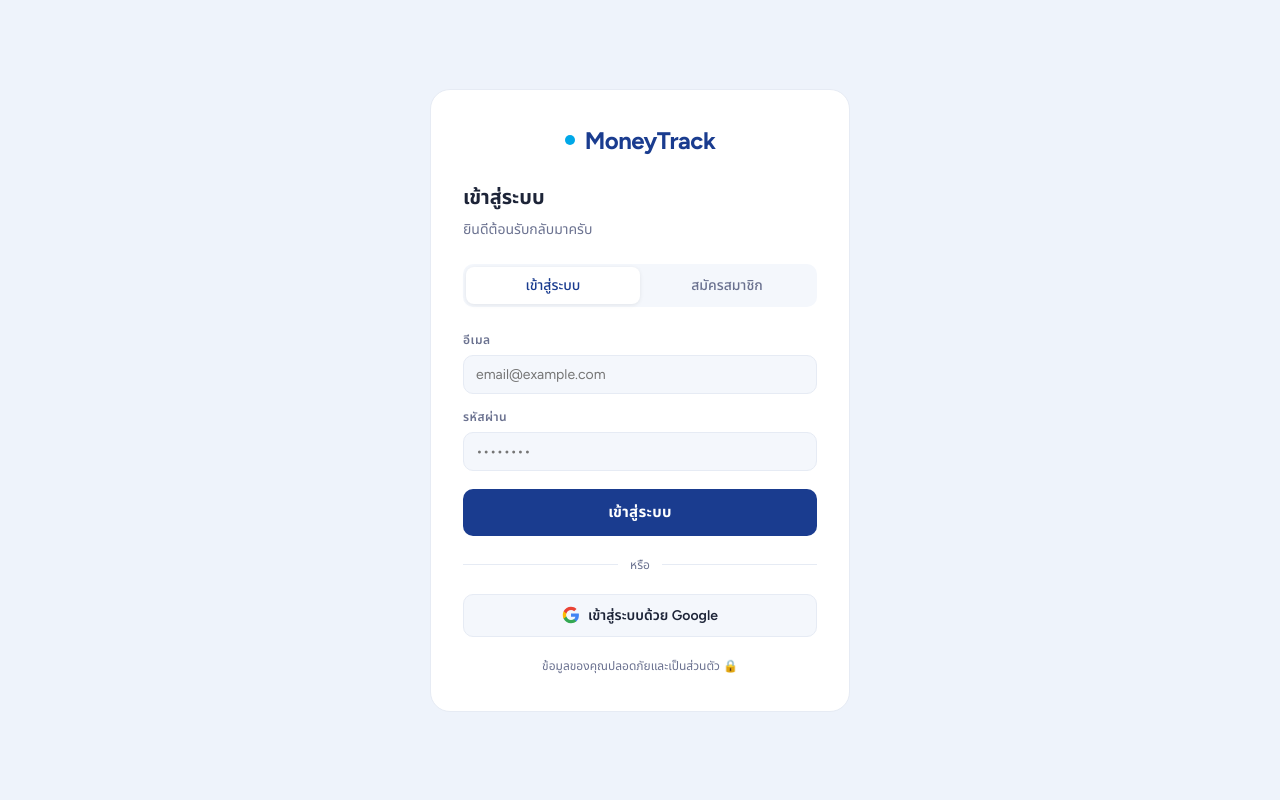
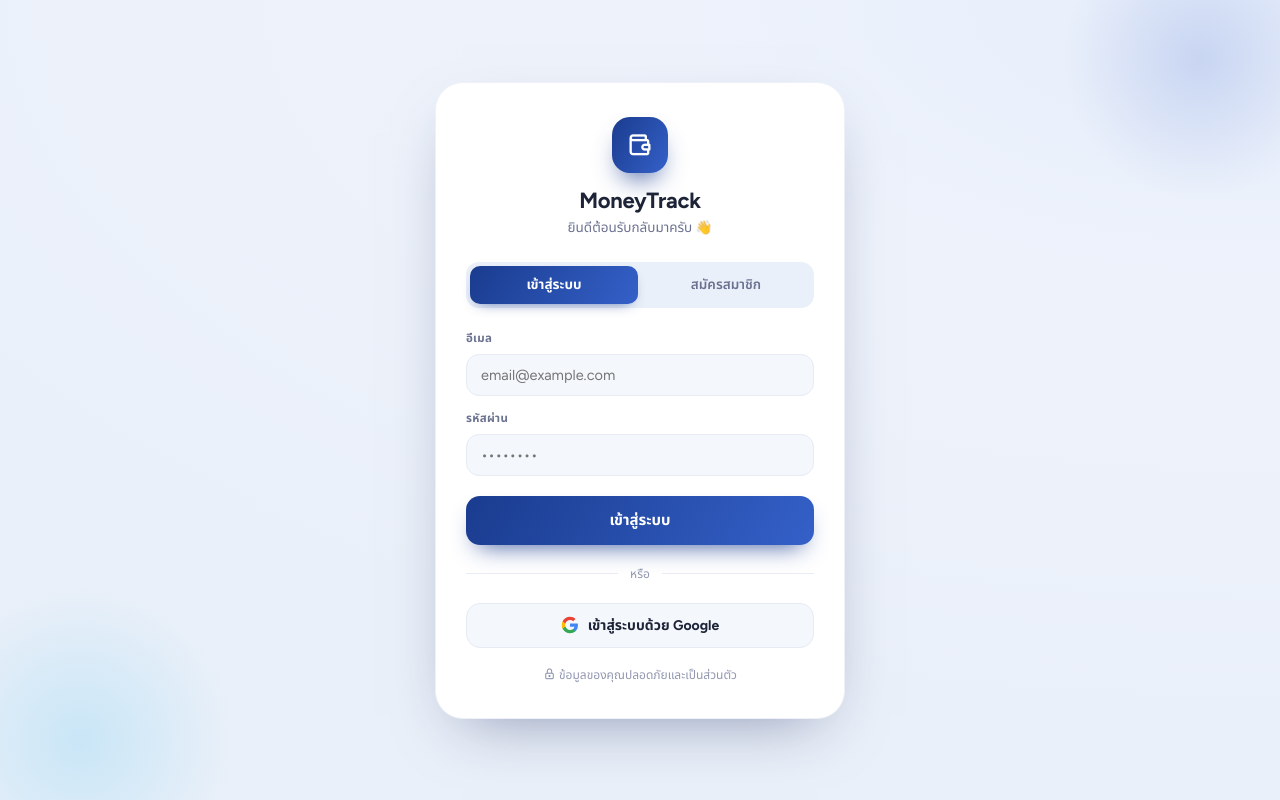
Before and after one commit to chaiyasithj13/Moneytrack, a React (Vite) app in the folder moneytrack/: page /login in a window 1280 px wide. Built offline with nearby package versions, Linux system fonts and the light colour scheme; no server answers.

Commit message:
Update LoginPage.jsx

```diff
--- a/moneytrack/src/pages/LoginPage.jsx
+++ b/moneytrack/src/pages/LoginPage.jsx
@@ -1,26 +1,6 @@
 import { useState } from 'react'
 import { supabase } from '../lib/supabase'
-
-const styles = {
-  page: { minHeight: '100vh', background: 'var(--bg)', display: 'flex', alignItems: 'center', justifyContent: 'center', padding: 20 },
-  card: { background: 'var(--bg2)', border: '1px solid var(--border)', borderRadius: 20, padding: '36px 32px', width: '100%', maxWidth: 420 },
-  logo: { display: 'flex', alignItems: 'center', gap: 10, marginBottom: 28, justifyContent: 'center' },
-  logoDot: { width: 10, height: 10, background: 'var(--accent)', borderRadius: '50%' },
-  logoText: { fontSize: 24, fontWeight: 700, color: 'var(--primary)', letterSpacing: '-0.5px' },
-  title: { fontSize: 20, fontWeight: 700, color: 'var(--text)', marginBottom: 6 },
-  sub: { fontSize: 14, color: 'var(--muted)', marginBottom: 24 },
-  tabs: { display: 'flex', background: 'var(--bg3)', borderRadius: 10, padding: 3, marginBottom: 24 },
-  tab: { flex: 1, padding: '8px 0', border: 'none', background: 'none', borderRadius: 8, fontSize: 14, fontWeight: 500, cursor: 'pointer', color: 'var(--muted)', transition: '.2s', fontFamily: 'var(--font)' },
-  tabActive: { background: 'var(--bg2)', color: 'var(--primary)', boxShadow: '0 1px 4px rgba(0,0,0,.08)' },
-  label: { display: 'block', fontSize: 12, fontWeight: 600, color: 'var(--muted)', marginBottom: 6, textTransform: 'uppercase', letterSpacing: '.5px' },
-  input: { width: '100%', background: 'var(--bg3)', border: '1.5px solid var(--border)', color: 'var(--text)', borderRadius: 10, padding: '10px 12px', fontSize: 14, marginBottom: 14, outline: 'none', fontFamily: 'var(--font)' },
-  btn: { width: '100%', background: 'var(--primary)', color: '#fff', border: 'none', borderRadius: 10, padding: '12px 0', fontSize: 15, fontWeight: 700, cursor: 'pointer', marginTop: 4, letterSpacing: '.3px', fontFamily: 'var(--font)' },
-  divider: { display: 'flex', alignItems: 'center', gap: 12, margin: '20px 0', color: 'var(--muted)', fontSize: 12 },
-  line: { flex: 1, height: 1, background: 'var(--border)' },
-  googleBtn: { width: '100%', background: 'var(--bg3)', border: '1.5px solid var(--border)', color: 'var(--text)', borderRadius: 10, padding: '10px 0', fontSize: 14, fontWeight: 600, cursor: 'pointer', display: 'flex', alignItems: 'center', justifyContent: 'center', gap: 8, fontFamily: 'var(--font)' },
-  error: { background: '#fdeaea', border: '1px solid #f5b5b5', color: '#c0392b', borderRadius: 8, padding: '10px 12px', fontSize: 13, marginBottom: 14 },
-  success: { background: '#e8f8f0', border: '1px solid #9ee5c4', color: '#0b6e4f', borderRadius: 8, padding: '10px 12px', fontSize: 13, marginBottom: 14 },
-}
+import { Icon, Field, Input, Segmented } from '../components/MoneyUI'
 
 export default function LoginPage() {
   const [mode, setMode] = useState('login')
@@ -33,18 +13,12 @@
 
   const handleSubmit = async (e) => {
     e.preventDefault()
-    setLoading(true)
-    setError('')
-    setSuccess('')
-
+    setLoading(true); setError(''); setSuccess('')
     if (mode === 'login') {
       const { error } = await supabase.auth.signInWithPassword({ email, password })
       if (error) setError(error.message === 'Invalid login credentials' ? 'อีเมลหรือรหัสผ่านไม่ถูกต้องครับ' : error.message)
     } else {
-      const { error } = await supabase.auth.signUp({
-        email, password,
-        options: { data: { full_name: name } }
-      })
+      const { error } = await supabase.auth.signUp({ email, password, options: { data: { full_name: name } } })
       if (error) setError(error.message)
       else setSuccess('สมัครสมาชิกสำเร็จ! กรุณาตรวจสอบอีเมลเพื่อยืนยันบัญชีครับ')
     }
@@ -52,65 +26,46 @@
   }
 
   const handleGoogle = async () => {
-    await supabase.auth.signInWithOAuth({
-      provider: 'google',
-      options: { redirectTo: window.location.origin }
-    })
+    await supabase.auth.signInWithOAuth({ provider: 'google', options: { redirectTo: window.location.origin } })
   }
 
   return (
-    <div style={styles.page}>
-      <div style={styles.card}>
-        <div style={styles.logo}>
-          <div style={styles.logoDot}></div>
-          <div style={styles.logoText}>MoneyTrack</div>
+    <div style={{ minHeight: '100vh', width: '100%', display: 'flex', alignItems: 'center', justifyContent: 'center', padding: 20, background: 'var(--bg-grad)', position: 'relative', overflow: 'hidden' }}>
+      <div style={{ position: 'absolute', top: -80, right: -60, width: 280, height: 280, borderRadius: '50%', background: 'radial-gradient(circle, rgba(52,96,200,.18), transparent 70%)' }} />
+      <div style={{ position: 'absolute', bottom: -100, left: -80, width: 320, height: 320, borderRadius: '50%', background: 'radial-gradient(circle, rgba(0,168,232,.14), transparent 70%)' }} />
+
+      <div className="mt-anim" style={{ background: 'var(--surface)', borderRadius: 28, padding: '34px 30px', width: '100%', maxWidth: 410, boxShadow: 'var(--shadow-lg)', border: '1px solid var(--border-2)', position: 'relative' }}>
+        <div style={{ display: 'flex', flexDirection: 'column', alignItems: 'center', marginBottom: 24 }}>
+          <div style={{ width: 56, height: 56, borderRadius: 18, background: 'var(--grad)', display: 'flex', alignItems: 'center', justifyContent: 'center', color: '#fff', boxShadow: '0 14px 26px -10px rgba(26,60,143,.8)', marginBottom: 14 }}><Icon n="ti-wallet" s={28} /></div>
+          <div style={{ fontSize: 22, fontWeight: 800, letterSpacing: '-0.3px' }}>MoneyTrack</div>
+          <div style={{ fontSize: 13.5, color: 'var(--muted)', marginTop: 4 }}>{mode === 'login' ? 'ยินดีต้อนรับกลับมาครับ 👋' : 'เริ่มจัดการการเงินของคุณ'}</div>
         </div>
 
-        <div style={styles.title}>{mode === 'login' ? 'เข้าสู่ระบบ' : 'สมัครสมาชิก'}</div>
-        <div style={styles.sub}>{mode === 'login' ? 'ยินดีต้อนรับกลับมาครับ' : 'เริ่มจัดการการเงินของคุณ'}</div>
+        <Segmented value={mode} onChange={(m) => { setMode(m); setError(''); setSuccess('') }}
+          options={[{ value: 'login', label: 'เข้าสู่ระบบ' }, { value: 'register', label: 'สมัครสมาชิก' }]} style={{ marginBottom: 22 }} />
 
-        <div style={styles.tabs}>
-          <button style={{ ...styles.tab, ...(mode === 'login' ? styles.tabActive : {}) }} onClick={() => { setMode('login'); setError(''); setSuccess('') }}>เข้าสู่ระบบ</button>
-          <button style={{ ...styles.tab, ...(mode === 'register' ? styles.tabActive : {}) }} onClick={() => { setMode('register'); setError(''); setSuccess('') }}>สมัครสมาชิก</button>
-        </div>
-
-        {error && <div style={styles.error}><i className="ti ti-alert-circle" /> {error}</div>}
-        {success && <div style={styles.success}><i className="ti ti-check" /> {success}</div>}
+        {error && <div style={{ background: 'var(--red-soft)', color: 'var(--red-ink)', borderRadius: 12, padding: '10px 14px', fontSize: 13, marginBottom: 14 }}><Icon n="ti-alert-circle" s={15} /> {error}</div>}
+        {success && <div style={{ background: 'var(--teal-soft)', color: 'var(--teal-ink)', borderRadius: 12, padding: '10px 14px', fontSize: 13, marginBottom: 14 }}><Icon n="ti-check" s={15} /> {success}</div>}
 
         <form onSubmit={handleSubmit}>
-          {mode === 'register' && (
-            <div>
-              <label style={styles.label}>ชื่อ-นามสกุล</label>
-              <input style={styles.input} type="text" placeholder="กรอกชื่อของคุณ" value={name} onChange={e => setName(e.target.value)} required />
-            </div>
-          )}
-          <div>
-            <label style={styles.label}>อีเมล</label>
-            <input style={styles.input} type="email" placeholder="email@example.com" value={email} onChange={e => setEmail(e.target.value)} required />
-          </div>
-          <div>
-            <label style={styles.label}>รหัสผ่าน</label>
-            <input style={styles.input} type="password" placeholder={mode === 'register' ? 'อย่างน้อย 6 ตัวอักษร' : '••••••••'} value={password} onChange={e => setPassword(e.target.value)} required minLength={6} />
-          </div>
-          <button style={{ ...styles.btn, opacity: loading ? .7 : 1 }} type="submit" disabled={loading}>
-            {loading ? 'กำลังดำเนินการ...' : (mode === 'login' ? 'เข้าสู่ระบบ' : 'สมัครสมาชิก')}
+          {mode === 'register' && <Field label="ชื่อ-นามสกุล"><Input type="text" placeholder="กรอกชื่อของคุณ" value={name} onChange={e => setName(e.target.value)} required /></Field>}
+          <Field label="อีเมล"><Input type="email" placeholder="email@example.com" value={email} onChange={e => setEmail(e.target.value)} required /></Field>
+          <Field label="รหัสผ่าน"><Input type="password" placeholder={mode === 'register' ? 'อย่างน้อย 6 ตัวอักษร' : '••••••••'} value={password} onChange={e => setPassword(e.target.value)} required minLength={6} /></Field>
+          <button type="submit" disabled={loading} className="mt-btn" style={{ width: '100%', border: 'none', background: 'var(--grad)', color: '#fff', borderRadius: 14, padding: '13px 0', fontSize: 15, fontWeight: 700, fontFamily: 'inherit', cursor: 'pointer', marginTop: 6, boxShadow: '0 12px 24px -12px rgba(26,60,143,.9)', opacity: loading ? .75 : 1 }}>
+            {loading ? <span style={{ display: 'inline-flex', alignItems: 'center', gap: 8 }}><span style={{ width: 15, height: 15, border: '2px solid rgba(255,255,255,.4)', borderTopColor: '#fff', borderRadius: '50%', display: 'inline-block', animation: 'mt-spin .7s linear infinite' }} />กำลังดำเนินการ…</span> : (mode === 'login' ? 'เข้าสู่ระบบ' : 'สมัครสมาชิก')}
           </button>
         </form>
 
-        <div style={styles.divider}>
-          <div style={styles.line} />
-          <span>หรือ</span>
-          <div style={styles.line} />
+        <div style={{ display: 'flex', alignItems: 'center', gap: 12, margin: '20px 0', color: 'var(--muted-2)', fontSize: 12 }}>
+          <div style={{ flex: 1, height: 1, background: 'var(--border)' }} />หรือ<div style={{ flex: 1, height: 1, background: 'var(--border)' }} />
         </div>
 
-        <button style={styles.googleBtn} onClick={handleGoogle}>
+        <button onClick={handleGoogle} className="mt-btn" style={{ width: '100%', background: 'var(--surface-2)', border: '1.5px solid var(--border)', color: 'var(--text)', borderRadius: 14, padding: '11px 0', fontSize: 14, fontWeight: 700, cursor: 'pointer', display: 'flex', alignItems: 'center', justifyContent: 'center', gap: 9, fontFamily: 'inherit' }}>
           <svg width="18" height="18" viewBox="0 0 24 24"><path fill="#4285F4" d="M22.56 12.25c0-.78-.07-1.53-.2-2.25H12v4.26h5.92c-.26 1.37-1.04 2.53-2.21 3.31v2.77h3.57c2.08-1.92 3.28-4.74 3.28-8.09z"/><path fill="#34A853" d="M12 23c2.97 0 5.46-.98 7.28-2.66l-3.57-2.77c-.98.66-2.23 1.06-3.71 1.06-2.86 0-5.29-1.93-6.16-4.53H2.18v2.84C3.99 20.53 7.7 23 12 23z"/><path fill="#FBBC05" d="M5.84 14.09c-.22-.66-.35-1.36-.35-2.09s.13-1.43.35-2.09V7.07H2.18C1.43 8.55 1 10.22 1 12s.43 3.45 1.18 4.93l2.85-2.22.81-.62z"/><path fill="#EA4335" d="M12 5.38c1.62 0 3.06.56 4.21 1.64l3.15-3.15C17.45 2.09 14.97 1 12 1 7.7 1 3.99 3.47 2.18 7.07l3.66 2.84c.87-2.6 3.3-4.53 6.16-4.53z"/></svg>
           เข้าสู่ระบบด้วย Google
         </button>
 
-        <div style={{ textAlign: 'center', marginTop: 20, fontSize: 12, color: 'var(--muted)' }}>
-          ข้อมูลของคุณปลอดภัยและเป็นส่วนตัว 🔒
-        </div>
+        <div style={{ textAlign: 'center', marginTop: 18, fontSize: 12, color: 'var(--muted-2)' }}><Icon n="ti-lock" s={13} /> ข้อมูลของคุณปลอดภัยและเป็นส่วนตัว</div>
       </div>
     </div>
   )
```
